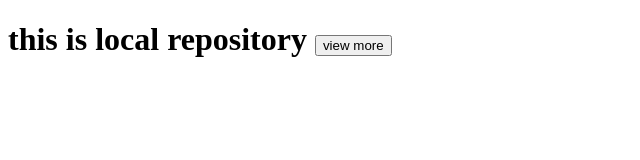
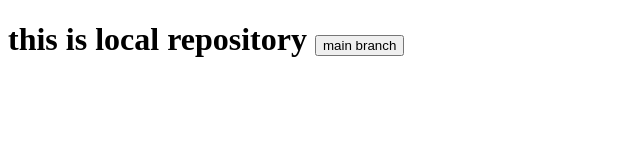
Before and after one commit to phaneendra-nikhil/local-repository, a plain HTML site: page main.html in a window 1280 px wide. Shown: the full height of the page, 0-640 px from the left. Drawn offline with Linux system fonts and the light colour scheme.

Commit message:
button change

```diff
--- a/main.html
+++ b/main.html
@@ -7,7 +7,7 @@
 </head>
 <body>
     <h1>this is local repository
-        <button>view more</button>
+        <button>main branch</button>
     </h1>
 </body>
 </html>
```
